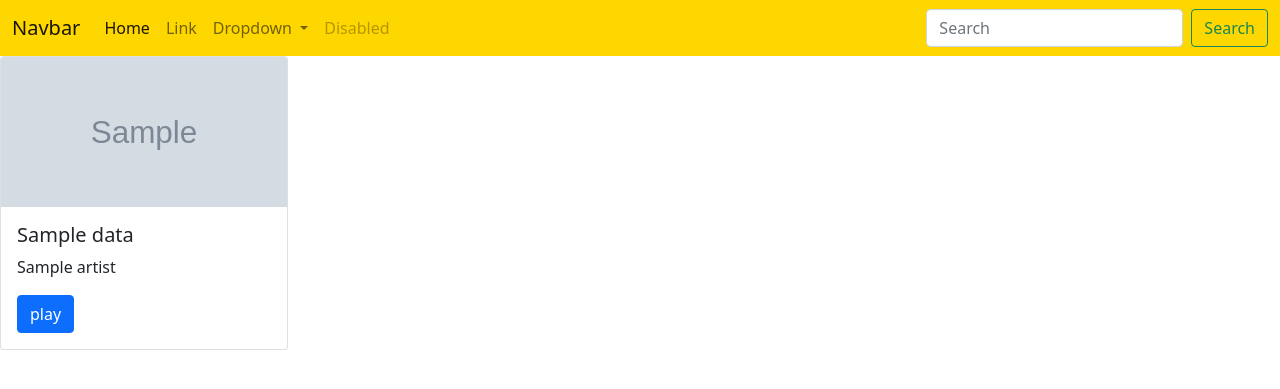
After one commit to piyush-kumar-singh-dev/Music-website, a Django app: template music/templates/markup/home.html in a window 1280 px wide. The commit adds this page. Shown: the top 389 px of the page. Run offline with Django 3.2, Linux system fonts and the light colour scheme; the template is opened without the code that fills it: most values are stand-ins (such as "Sample title", 1, 10 or a date in 2020); grey boxes marked "Sample" are stand-in pictures.

Commit message:
Added html files in templates.

```diff
--- /dev/null
+++ b/music/templates/markup/master.html
@@ -0,0 +1,51 @@
+<!DOCTYPE html>
+<html lang="en">
+<head>
+    <meta charset="UTF-8">
+    <title>{% block title %}{% endblock %}</title>
+    <!-- CSS only -->
+<link href="https://cdn.jsdelivr.net/npm/bootstrap@5.0.0-beta1/dist/css/bootstrap.min.css" rel="stylesheet" integrity="sha384-giJF6kkoqNQ00vy+HMDP7azOuL0xtbfIcaT9wjKHr8RbDVddVHyTfAAsrekwKmP1" crossorigin="anonymous">
+<!-- JavaScript Bundle with Popper -->
+<script src="https://cdn.jsdelivr.net/npm/bootstrap@5.0.0-beta1/dist/js/bootstrap.bundle.min.js" integrity="sha384-ygbV9kiqUc6oa4msXn9868pTtWMgiQaeYH7/t7LECLbyPA2x65Kgf80OJFdroafW" crossorigin="anonymous"></script>
+</head>
+<body>
+<nav class="navbar navbar-expand-lg navbar-light" style="background-color: gold" >
+  <div class="container-fluid">
+    <a class="navbar-brand" href="#">Navbar</a>
+    <button class="navbar-toggler" type="button" data-bs-toggle="collapse" data-bs-target="#navbarSupportedContent" aria-controls="navbarSupportedContent" aria-expanded="false" aria-label="Toggle navigation">
+      <span class="navbar-toggler-icon"></span>
+    </button>
+    <div class="collapse navbar-collapse" id="navbarSupportedContent">
+      <ul class="navbar-nav me-auto mb-2 mb-lg-0">
+        <li class="nav-item">
+          <a class="nav-link active" aria-current="page" href="#">Home</a>
+        </li>
+        <li class="nav-item">
+          <a class="nav-link" href="#">Link</a>
+        </li>
+        <li class="nav-item dropdown">
+          <a class="nav-link dropdown-toggle" href="#" id="navbarDropdown" role="button" data-bs-toggle="dropdown" aria-expanded="false">
+            Dropdown
+          </a>
+          <ul class="dropdown-menu" aria-labelledby="navbarDropdown">
+            <li><a class="dropdown-item" href="#">Action</a></li>
+            <li><a class="dropdown-item" href="#">Another action</a></li>
+            <li><hr class="dropdown-divider"></li>
+            <li><a class="dropdown-item" href="#">Something else here</a></li>
+          </ul>
+        </li>
+        <li class="nav-item">
+          <a class="nav-link disabled" href="#" tabindex="-1" aria-disabled="true">Disabled</a>
+        </li>
+      </ul>
+      <form class="d-flex">
+        <input class="form-control me-2" type="search" placeholder="Search" aria-label="Search">
+        <button class="btn btn-outline-success" type="submit">Search</button>
+      </form>
+    </div>
+  </div>
+</nav>
+{% block body %}
+{% endblock %}
+</body>
+</html>
```
Also changed, not shown: music/templates/markup/signup.html (added, +11 -0 lines), music/templates/markup/song.html (added, +37 -0 lines), music/templates/markup/home.html (line endings or trailing spaces).
